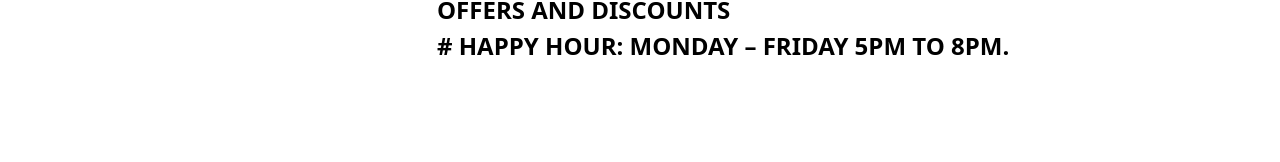
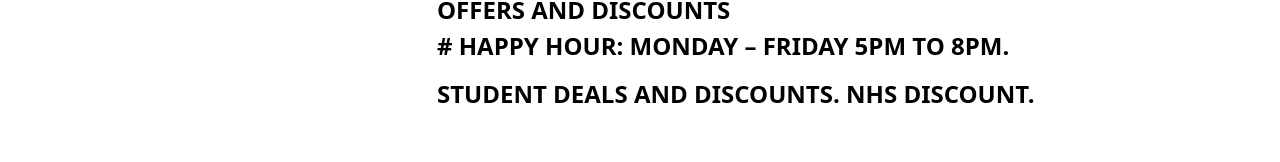
Before and after one commit to MahdiHasan943/next.js-new-restraurent-website, a Next.js app: page / in a window 1280 px wide. Shown: the part 2709-2871 px from the top of the page. Built offline with nearby package versions, Linux system fonts and the light colour scheme.

Commit message:
change texts

```diff
--- a/src/pages/index.js
+++ b/src/pages/index.js
@@ -7,7 +7,6 @@ import { PhotoProvider, PhotoView } from "react-photo-view";
 import "react-photo-view/dist/react-photo-view.css";
 
 export default function Home() {
-
   return (
     <>
       {/* 1 */}
@@ -80,7 +79,11 @@ export default function Home() {
           <div className="mx-auto">
             <div className="">
               <PhotoView src="Tomato.png">
-                <img className="sm:h-[638px] sm:w-[850px] mx-auto  " src="Tomato.png" alt="" />
+                <img
+                  className="sm:h-[638px] sm:w-[850px] mx-auto  "
+                  src="Tomato.png"
+                  alt=""
+                />
               </PhotoView>{" "}
             </div>
           </div>
@@ -109,9 +112,7 @@ export default function Home() {
               </PhotoView>
             </div>
             <div className=" lg:block w-full lg:w-[60%] ">
-
               <div className="">
-
                 <PhotoView src="./plate3.png">
                   <img
                     className="mx-auto rounded-full  my-4 lg:my-0 h-[320px]"
@@ -146,7 +147,7 @@ export default function Home() {
             </div>
             <div className="">
               <p className="dark:text-white text-[20px] mt-[20px] sm:mt-0 sm:text-[24px] sm:font-bold text-black ">
-                MODAY – FRIDAY <br className="hidden lg:block" /> 10AM – 12NOON:
+                MONDAY – FRIDAY <br className="hidden lg:block" /> 10AM – 12NOON:
                 FULL ENGLISH BREAKFAST
                 <br className="hidden lg:block" /> 12NOON – 5PM: LUNCH DEALS
                 <br className="hidden lg:block" /> 5PM – 8PM: DINNER
@@ -154,6 +155,10 @@ export default function Home() {
               <p className="dark:text-white text-[20px] sm:text-[24px] mt-5 sm:font-bold text-black ">
                 OFFERS AND DISCOUNTS <br className="hidden lg:block" /> # HAPPY
                 HOUR: MONDAY – FRIDAY 5PM TO 8PM.
+              </p>
+              <p className="dark:text-white text-[20px] sm:text-[24px] mt-5 sm:font-bold text-black ">
+
+                STUDENT DEALS AND DISCOUNTS. NHS DISCOUNT.
               </p>
             </div>
           </div>
```
